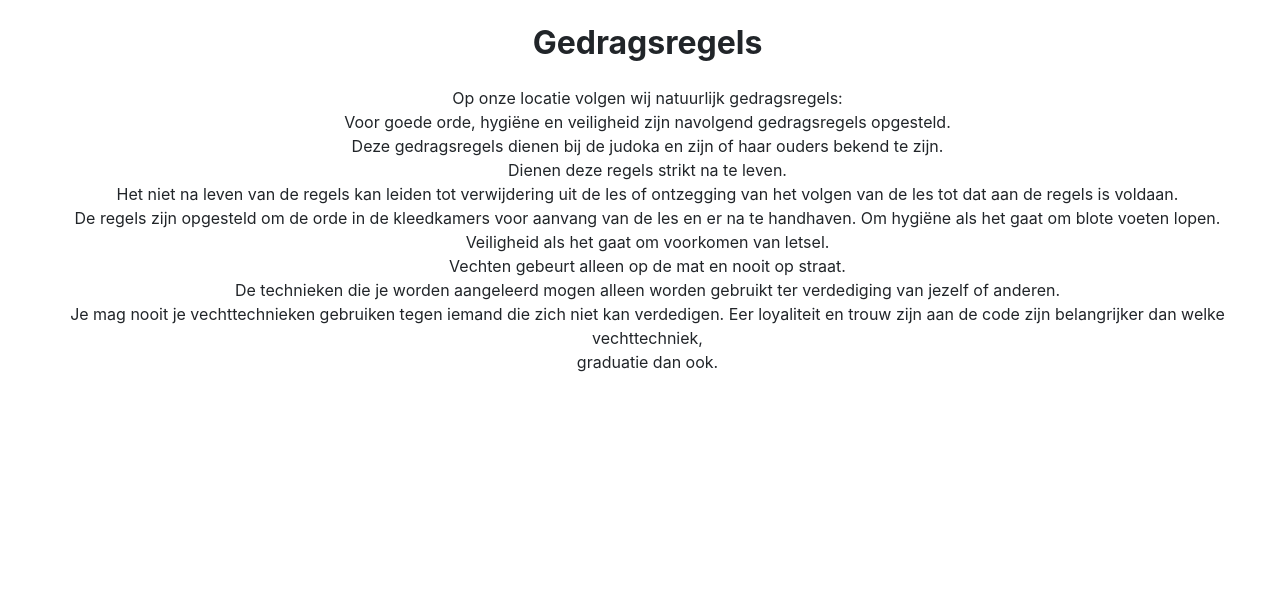
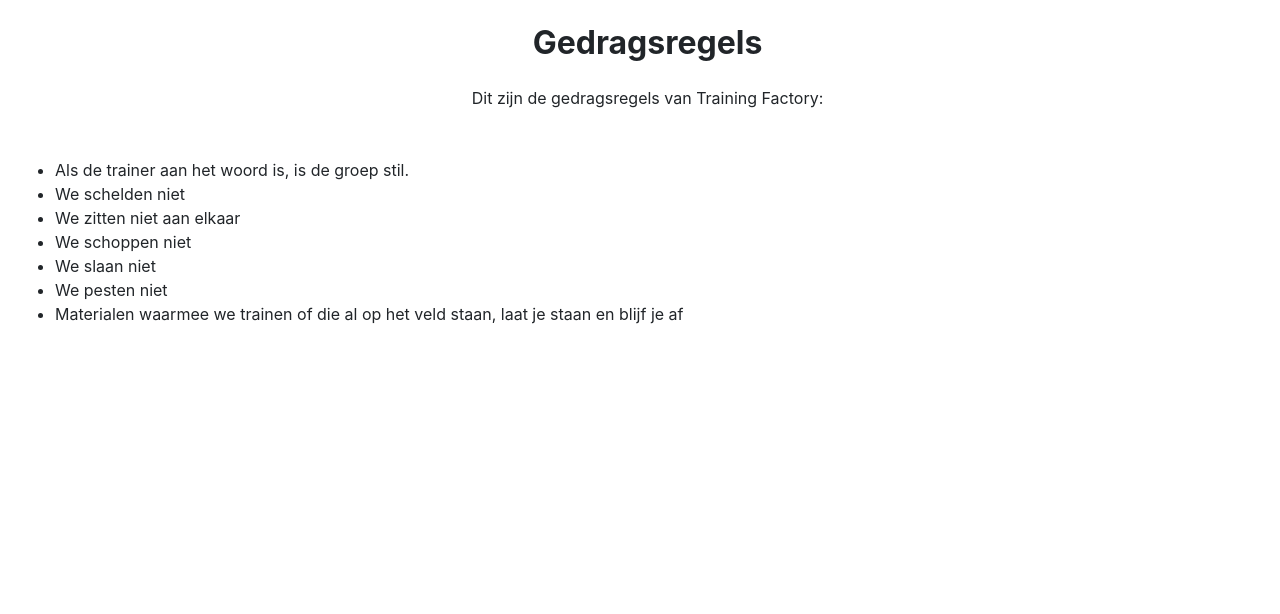
Before and after one commit to DelanivanderZwan/training_factory, a Symfony app: template templates/bezoeker/regels.html.twig in a window 1280 px wide. Shown: the part 93-707 px from the top of the page. Run offline with Twig, Linux system fonts and the light colour scheme; the template is opened without the code that fills it, so the values that code supplies are empty; some libraries are stand-ins or nearby versions.

```diff
--- a/templates/bezoeker/login.html.twig
+++ b/templates/bezoeker/login.html.twig
@@ -23,10 +23,10 @@
             Log in
         </button>
 
-        {#<div class="login">
+        <div class="login">
             <a class="nav-item nav-link" href="{{ path ('registreren') }}">Nog geen account?</a>
         </div>
-        #}
+
     </form>
     </div>
 {% endblock %}
--- a/templates/bezoeker/regels.html.twig
+++ b/templates/bezoeker/regels.html.twig
@@ -30,17 +30,17 @@
     <section class="mb-4">
 
         <h2 class="h1-responsive font-weight-bold text-center my-4">Gedragsregels</h2>
-        <p class="text-center w-responsive mx-auto mb-5">Op onze locatie volgen wij natuurlijk gedragsregels: <br>
-            Voor goede orde, hygiëne en veiligheid zijn navolgend gedragsregels opgesteld. <br>
-            Deze gedragsregels dienen bij de judoka en zijn of haar ouders bekend te zijn. <br>
-            Dienen deze regels strikt na te leven. <br>
-            Het niet na leven van de regels kan leiden tot verwijdering uit de les of ontzegging van het volgen van de les tot dat aan de regels is voldaan. <br>
-            De regels zijn opgesteld om de orde in de kleedkamers voor aanvang van de les en er na te handhaven. Om hygiëne als het gaat om blote voeten lopen. <br>
-            Veiligheid als het gaat om voorkomen van letsel. <br>
-            Vechten gebeurt alleen op de mat en nooit op straat. <br>
-            De technieken die je worden aangeleerd mogen alleen worden gebruikt ter verdediging van jezelf of anderen. <br>
-            Je mag nooit je vechttechnieken gebruiken tegen iemand die zich niet kan verdedigen. Eer loyaliteit en trouw zijn aan de code zijn belangrijker dan welke vechttechniek, <br>
-            graduatie dan ook.</p>
+        <p class="text-center w-responsive mx-auto mb-5">Dit zijn de gedragsregels van Training Factory:<br>
+            <ul>
+            <li>Als de trainer aan het woord is, is de groep stil.</li>
+            <li>We schelden niet</li>
+            <li>We zitten niet aan elkaar</li>
+            <li>We schoppen niet</li>
+            <li>We slaan niet</li>
+            <li>We pesten niet</li>
+            <li>Materialen waarmee we trainen of die al op het veld staan, laat je staan en blijf je af</li>
+        </ul>
+           </p>
     </section>
 
 {% endblock %}
```
